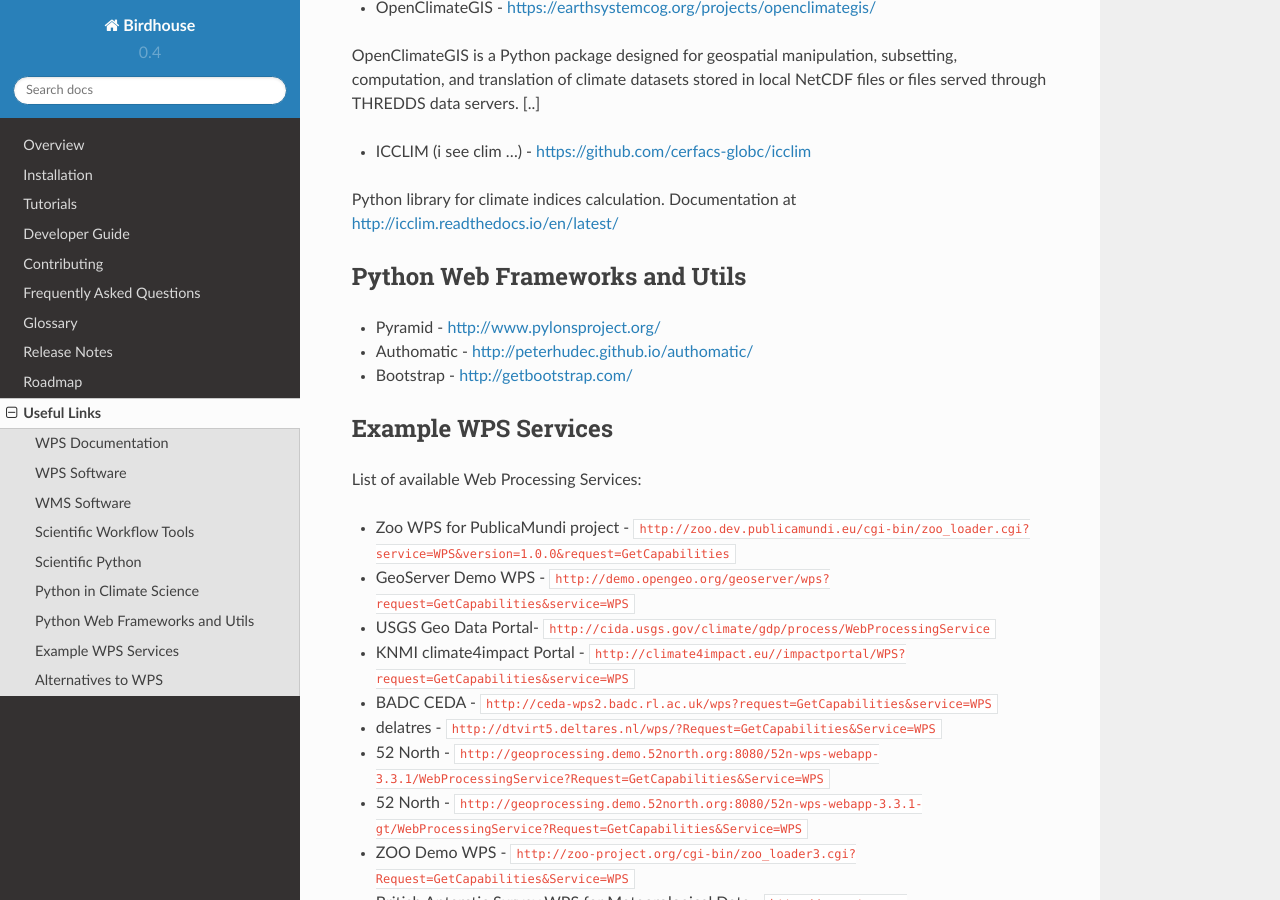
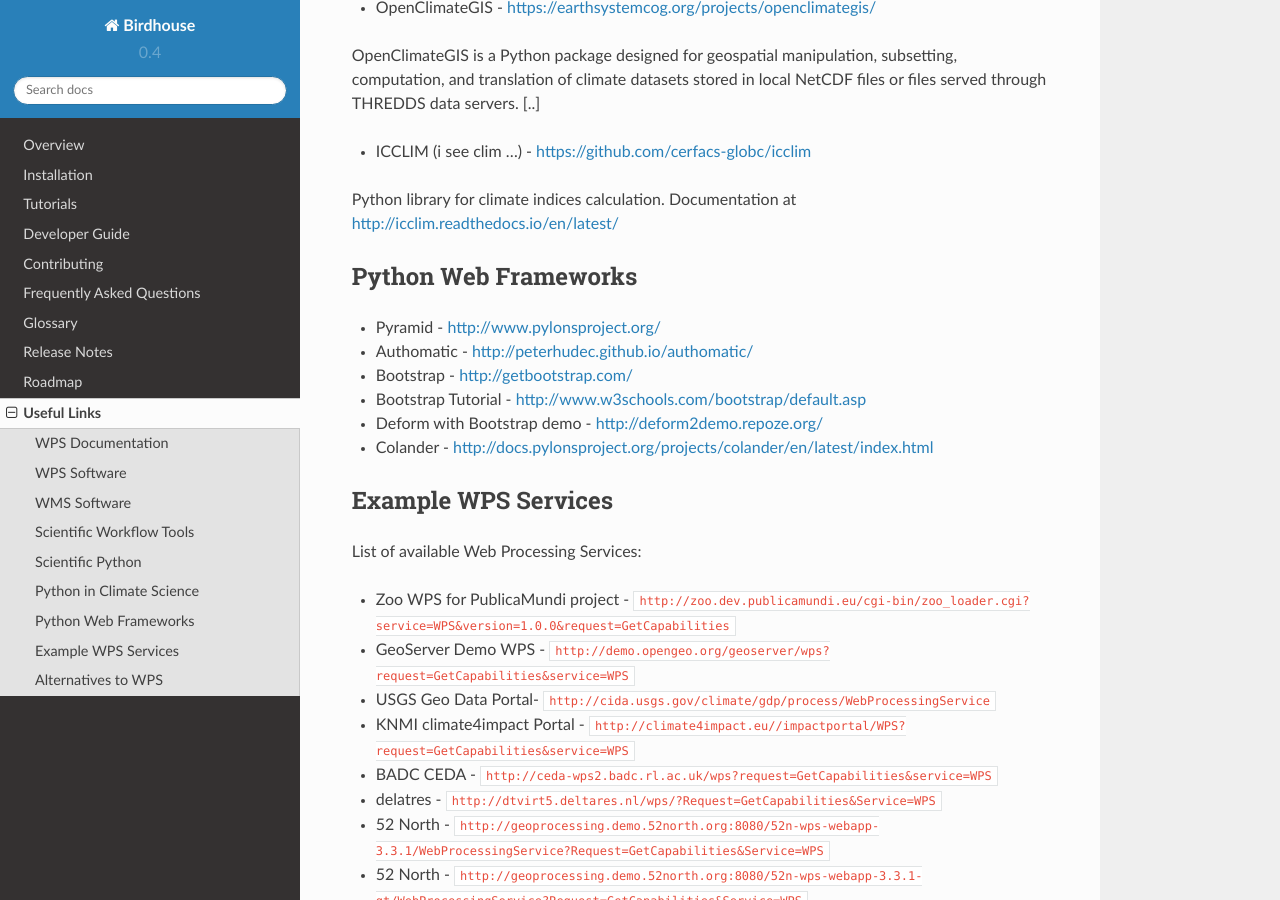
Before and after one commit to bird-house/birdhouse-docs, a Sphinx documentation site: the page built from docs/source/appendix.rst, in a window 1280 px wide and 900 px high, scrolled down 3096 px. Built offline with Sphinx 7.4.7 and the Read the Docs theme 2.0.0, drawn with Linux system fonts in a browser that asks for light colours.

Commit message:
bootstrap, defrom links added

```diff
--- a/docs/source/appendix.rst
+++ b/docs/source/appendix.rst
@@ -144,12 +144,15 @@
 Python library for climate indices calculation.
 Documentation at http://icclim.readthedocs.io/en/latest/
 
-Python Web Frameworks and Utils
-===============================
+Python Web Frameworks
+=====================
 
 * Pyramid - http://www.pylonsproject.org/
 * Authomatic - http://peterhudec.github.io/authomatic/
 * Bootstrap - http://getbootstrap.com/
+* Bootstrap Tutorial - http://www.w3schools.com/bootstrap/default.asp
+* Deform with Bootstrap demo - http://deform2demo.repoze.org/
+* Colander - http://docs.pylonsproject.org/projects/colander/en/latest/index.html
 
 Example WPS Services
 ====================
```
